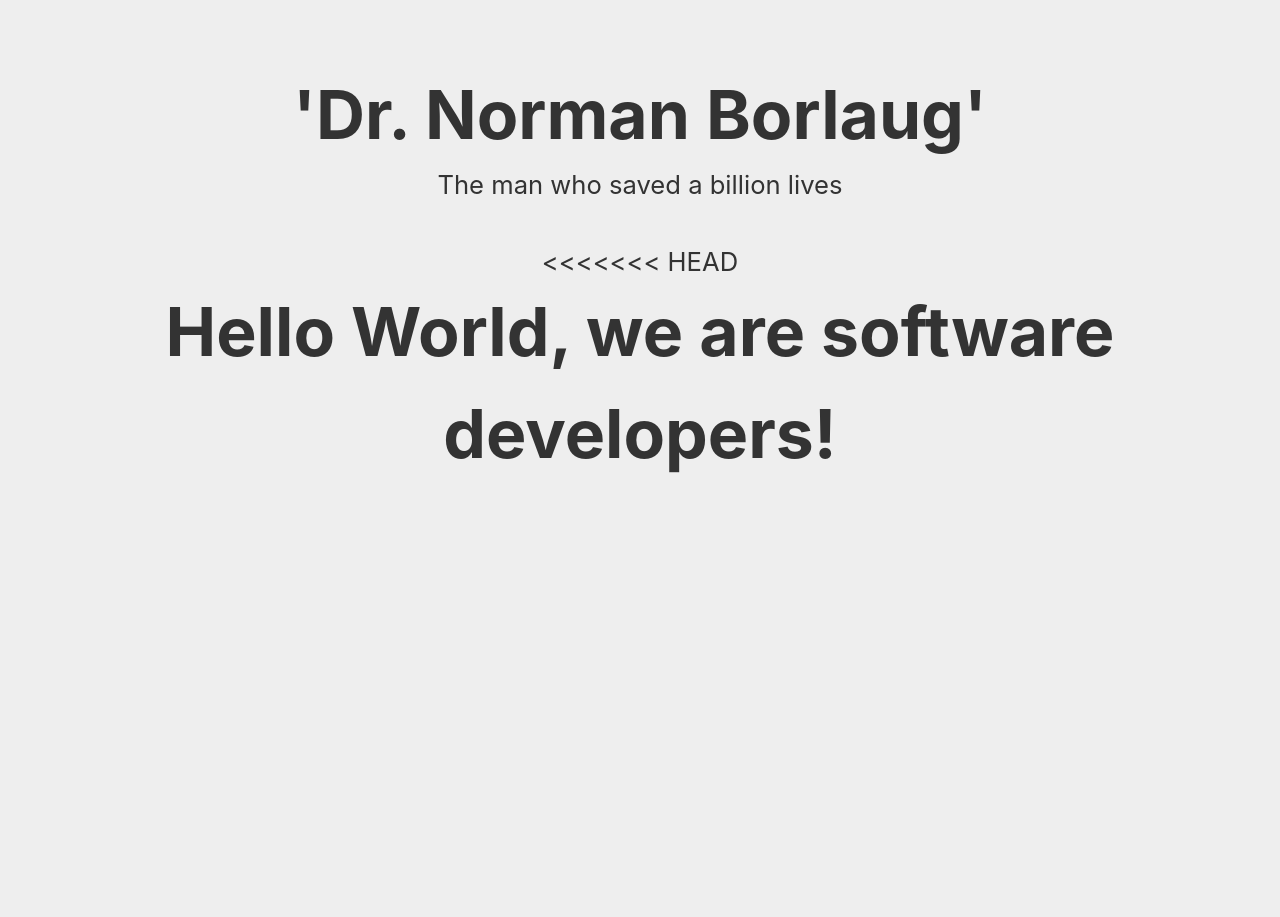
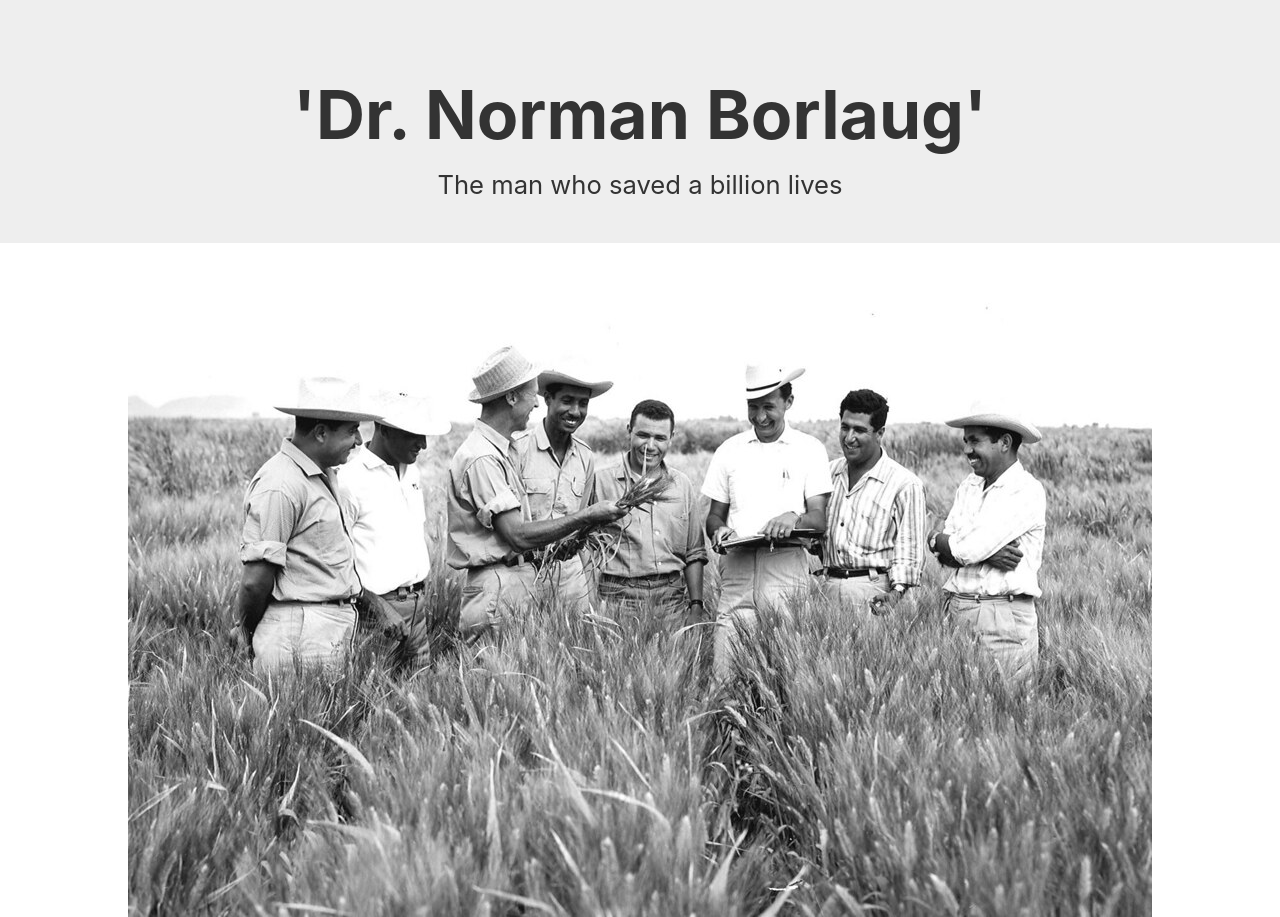
Before and after one commit to lisandroseia/Lisandro-Ridwan, a plain HTML site: page assets/index.html in a window 1280 px wide. Shown: the top 917 px of the page. Before the commit the page ends 800 px from the top, so only its background shows below. Drawn offline with Linux system fonts and the light colour scheme.

Commit message:
set files

```diff
--- a/assets/index.html
+++ b/assets/index.html
@@ -13,11 +13,6 @@
   <p>The man who saved a billion lives</p>
 </div>
 
-<<<<<<< HEAD
-    <h1>Hello World, we are software developers!</h1>
-  <!-- <script src="https://cdn.freecodecamp.org/testable-projects-fcc/v1/bundle.js"></script>
-
-=======
 <div id="img-div">
 <img id="image" src="/assets/tribute-page-main-image.jpg">
 <p class="img-caption">Dr. Norman Borlaug, third from the left, trains biologists in Mexico on how to increase wheat yields - part of his life-long war on hunger.</p>
@@ -53,7 +48,6 @@
 
   <!-- <script src="https://cdn.freecodecamp.org/testable-projects-fcc/v1/bundle.js"></script>
 
->>>>>>> b28f1e4 (set html and css)
     <script  src="js/index.js"></script> -->
   </body>
 </html>
```
